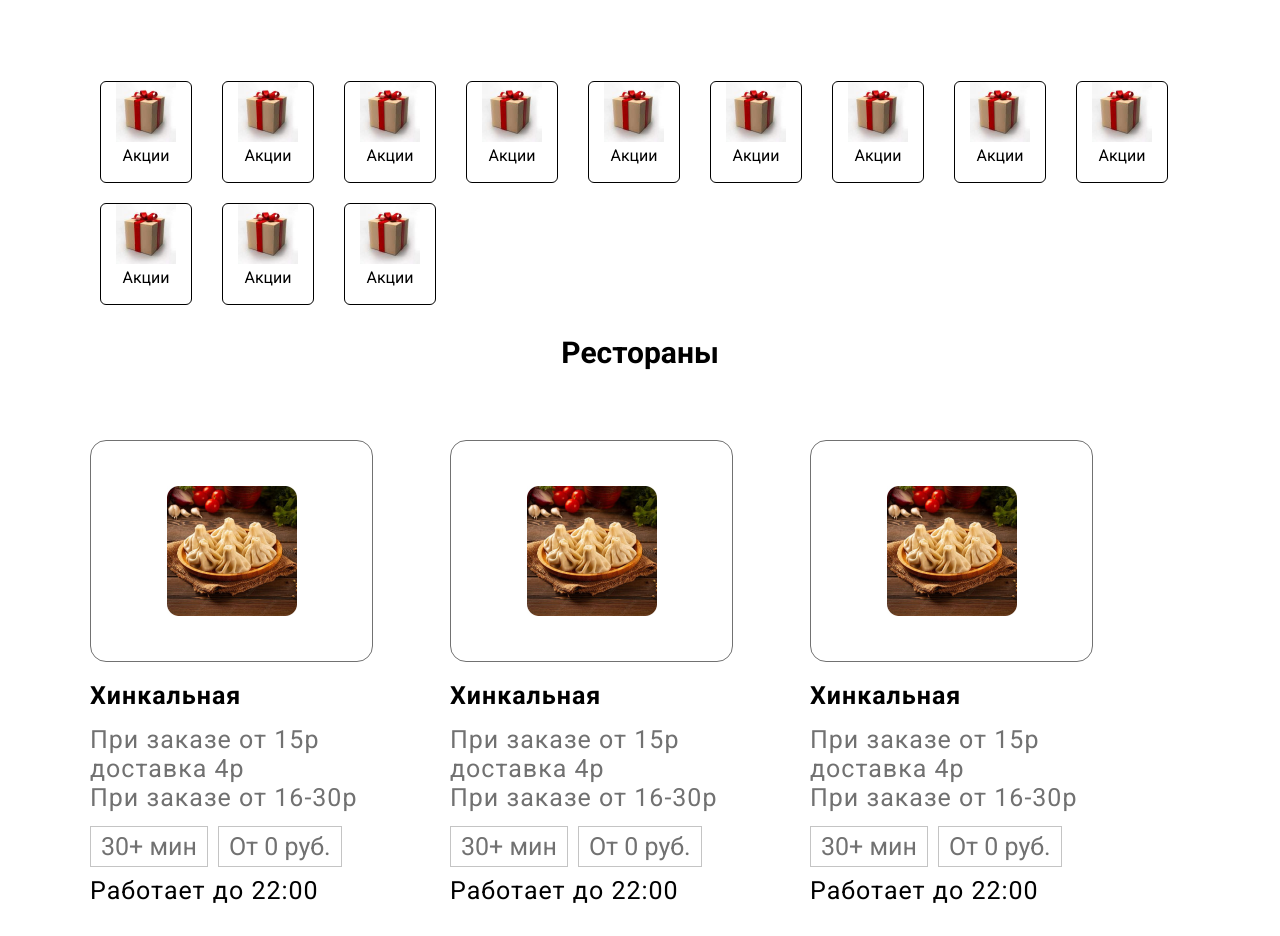
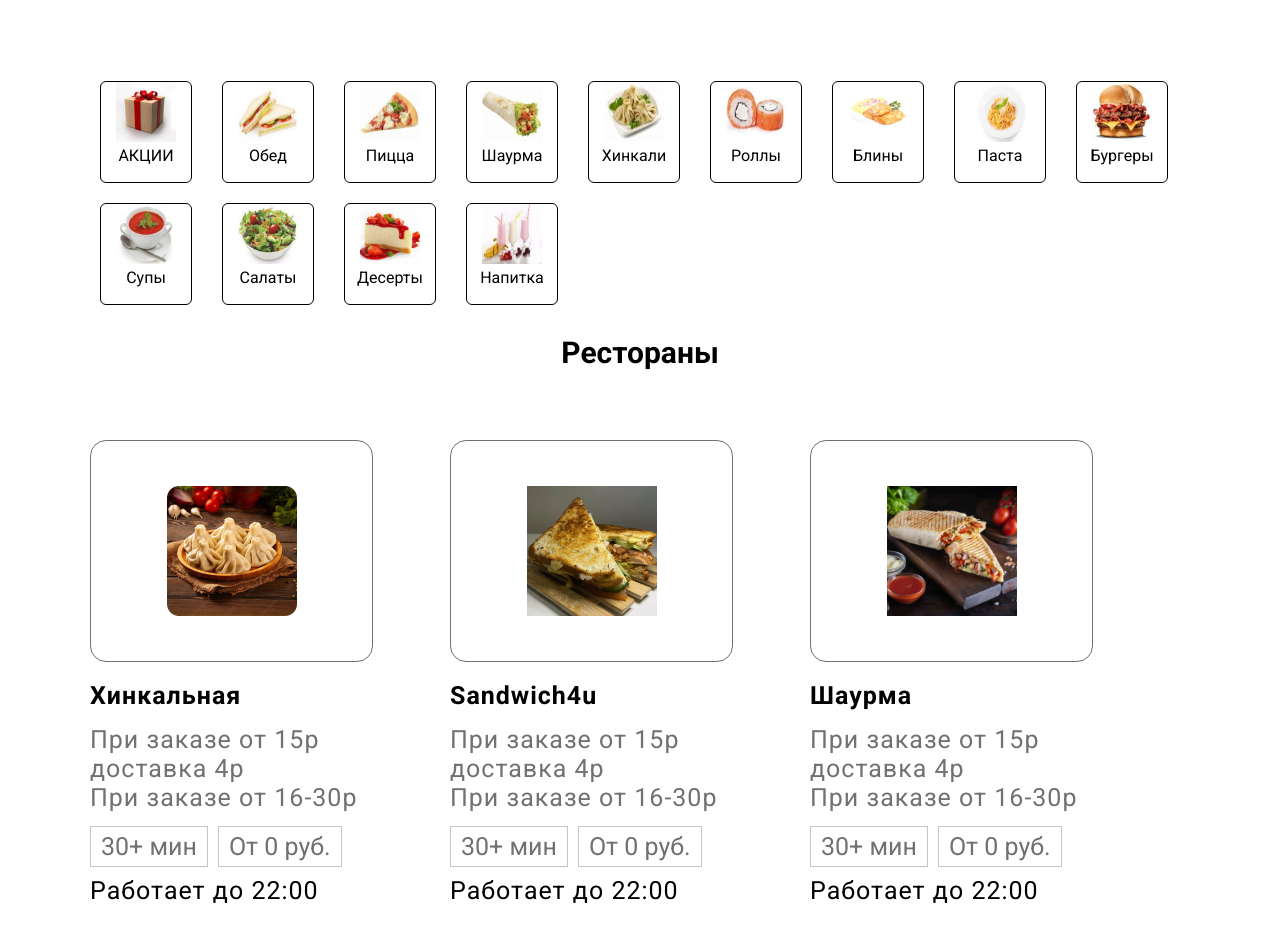
Before and after one commit to Timka111/foodler, a plain HTML site: page index.html in a window 1280 px wide. Shown: the part 332-1268 px from the top of the page. Drawn offline with Linux system fonts and the light colour scheme.

Commit message:
feat: add new file and fix old file

```diff
--- a/index.html
+++ b/index.html
@@ -46,7 +46,7 @@
                 <h3 class="header__title">С 10:00 до 23:00</h3>
               </li>
               <li class="list__item">
-                <a href="#" class="header__button">Войти</a>
+                <a href="index2.html" class="header__button">Войти</a>
               </li>
             </ul>
           </div>
@@ -57,60 +57,66 @@
           </div>
         </div>
       </header>
+
       <div class="slider__header">
         <div class="slide">
           <img class="slide__img" src="img/slider1.png" alt="" />
         </div>
       </div>
+
       <div class="pomo">
         <div class="pomo__container">
           <div class="promo__item">
             <img src="img/promo1.jpeg" alt="" class="promo__img" />
-            <p class="promo__name">Акции</p>
+            <p class="promo__name">АКЦИИ</p>
           </div>
           <div class="promo__item">
-            <img src="img/promo1.jpeg" alt="" class="promo__img" />
-            <p class="promo__name">Акции</p>
+            <img src="img/obed.jpeg" alt="" class="promo__img" />
+            <p class="promo__name">Обед</p>
           </div>
           <div class="promo__item">
-            <img src="img/promo1.jpeg" alt="" class="promo__img" />
-            <p class="promo__name">Акции</p>
+            <img src="img/pizza.jpeg" alt="" class="promo__img" />
+            <p class="promo__name">Пицца</p>
           </div>
           <div class="promo__item">
-            <img src="img/promo1.jpeg" alt="" class="promo__img" />
-            <p class="promo__name">Акции</p>
+            <img src="img/shav.jpeg" alt="" class="promo__img" />
+            <p class="promo__name">Шаурма</p>
           </div>
           <div class="promo__item">
-            <img src="img/promo1.jpeg" alt="" class="promo__img" />
-            <p class="promo__name">Акции</p>
+            <img src="img/hinkal.jpeg" alt="" class="promo__img" />
+            <p class="promo__name">Хинкали</p>
           </div>
           <div class="promo__item">
-            <img src="img/promo1.jpeg" alt="" class="promo__img" />
-            <p class="promo__name">Акции</p>
+            <img src="img/roli.jpeg" alt="" class="promo__img" />
+            <p class="promo__name">Роллы</p>
           </div>
           <div class="promo__item">
-            <img src="img/promo1.jpeg" alt="" class="promo__img" />
-            <p class="promo__name">Акции</p>
+            <img src="img/blini.jpeg" alt="" class="promo__img" />
+            <p class="promo__name">Блины</p>
           </div>
           <div class="promo__item">
-            <img src="img/promo1.jpeg" alt="" class="promo__img" />
-            <p class="promo__name">Акции</p>
+            <img src="img/pasta.jpeg" alt="" class="promo__img" />
+            <p class="promo__name">Паста</p>
           </div>
           <div class="promo__item">
-            <img src="img/promo1.jpeg" alt="" class="promo__img" />
-            <p class="promo__name">Акции</p>
+            <img src="img/burger.jpeg" alt="" class="promo__img" />
+            <p class="promo__name">Бургеры</p>
           </div>
           <div class="promo__item">
-            <img src="img/promo1.jpeg" alt="" class="promo__img" />
-            <p class="promo__name">Акции</p>
+            <img src="img/sup.jpeg" alt="" class="promo__img" />
+            <p class="promo__name">Супы</p>
           </div>
           <div class="promo__item">
-            <img src="img/promo1.jpeg" alt="" class="promo__img" />
-            <p class="promo__name">Акции</p>
+            <img src="img/salat.jpeg" alt="" class="promo__img" />
+            <p class="promo__name">Салаты</p>
           </div>
           <div class="promo__item">
-            <img src="img/promo1.jpeg" alt="" class="promo__img" />
-            <p class="promo__name">Акции</p>
+            <img src="img/desert.jpeg" alt="" class="promo__img" />
+            <p class="promo__name">Десерты</p>
+          </div>
+          <div class="promo__item">
+            <img src="img/trink.jpeg" alt="" class="promo__img" />
+            <p class="promo__name">Напитка</p>
           </div>
         </div>
       </div>
@@ -135,8 +141,8 @@
             </a>
             <a href="#">
               <div class="menu__card">
-                <img src="img/hinkaly.jpg" alt="" class="eat__img" />
-                <h3 class="eat__name">Хинкальная</h3>
+                <img src="img/s4u.jpeg" alt="" class="eat__img" />
+                <h3 class="eat__name">Sandwich4u</h3>
                 <p class="eat__info">
                   При заказе от 15р<br />доставка 4р<br />При заказе от 16-30р
                 </p>
@@ -149,8 +155,8 @@
             </a>
             <a href="#">
               <div class="menu__card">
-                <img src="img/hinkaly.jpg" alt="" class="eat__img" />
-                <h3 class="eat__name">Хинкальная</h3>
+                <img src="img/sh.jpeg" alt="" class="eat__img" />
+                <h3 class="eat__name">Шаурма</h3>
                 <p class="eat__info">
                   При заказе от 15р<br />доставка 4р<br />При заказе от 16-30р
                 </p>
@@ -163,8 +169,8 @@
             </a>
             <a href="#">
               <div class="menu__card">
-                <img src="img/hinkaly.jpg" alt="" class="eat__img" />
-                <h3 class="eat__name">Хинкальная</h3>
+                <img src="img/yank.jpeg" alt="" class="eat__img" />
+                <h3 class="eat__name">Кафе Янка</h3>
                 <p class="eat__info">
                   При заказе от 15р<br />доставка 4р<br />При заказе от 16-30р
                 </p>
@@ -177,8 +183,8 @@
             </a>
             <a href="#">
               <div class="menu__card">
-                <img src="img/hinkaly.jpg" alt="" class="eat__img" />
-                <h3 class="eat__name">Хинкальная</h3>
+                <img src="img/bulb.jpeg" alt="" class="eat__img" />
+                <h3 class="eat__name">Дробка бульба</h3>
                 <p class="eat__info">
                   При заказе от 15р<br />доставка 4р<br />При заказе от 16-30р
                 </p>
```
Also changed, not shown: index2.html (added, +11 -0 lines), img/blini.jpeg (added), img/bulb.jpeg (added), img/burger.jpeg (added), img/desert.jpeg (added), img/hinkal.jpeg (added), img/obed.jpeg (added), img/pasta.jpeg (added), img/pizza.jpeg (added), img/roli.jpeg (added), img/s4u.jpeg (added), img/salat.jpeg (added), img/sh.jpeg (added), img/shav.jpeg (added), 3 more files.
